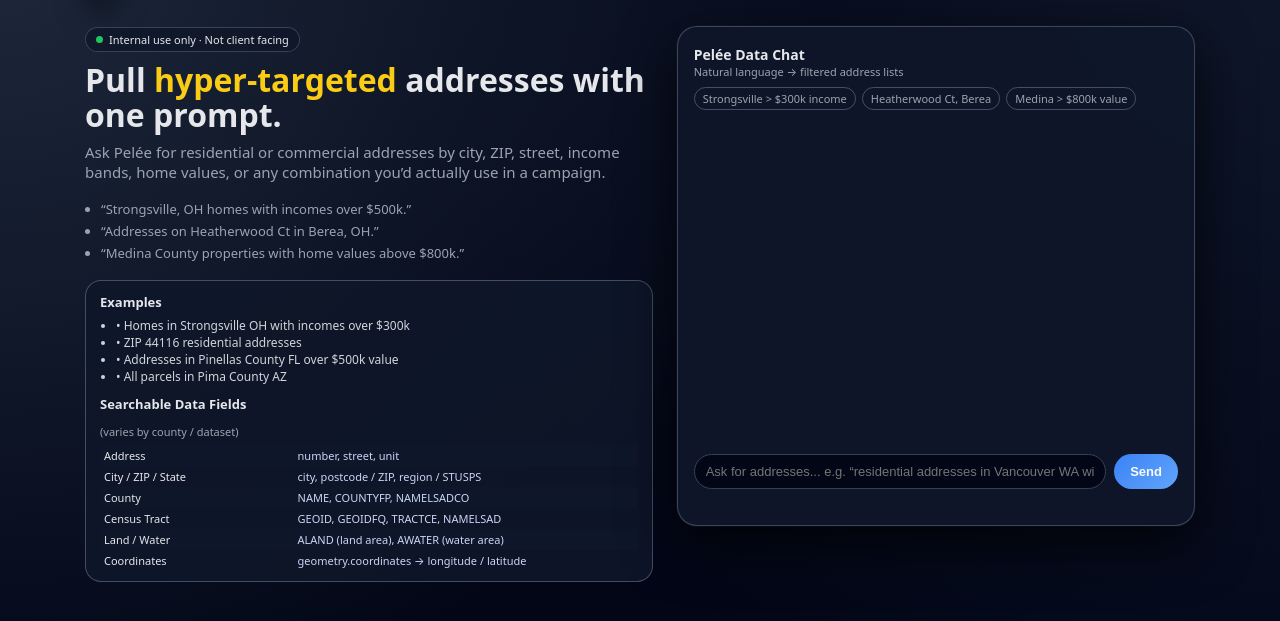
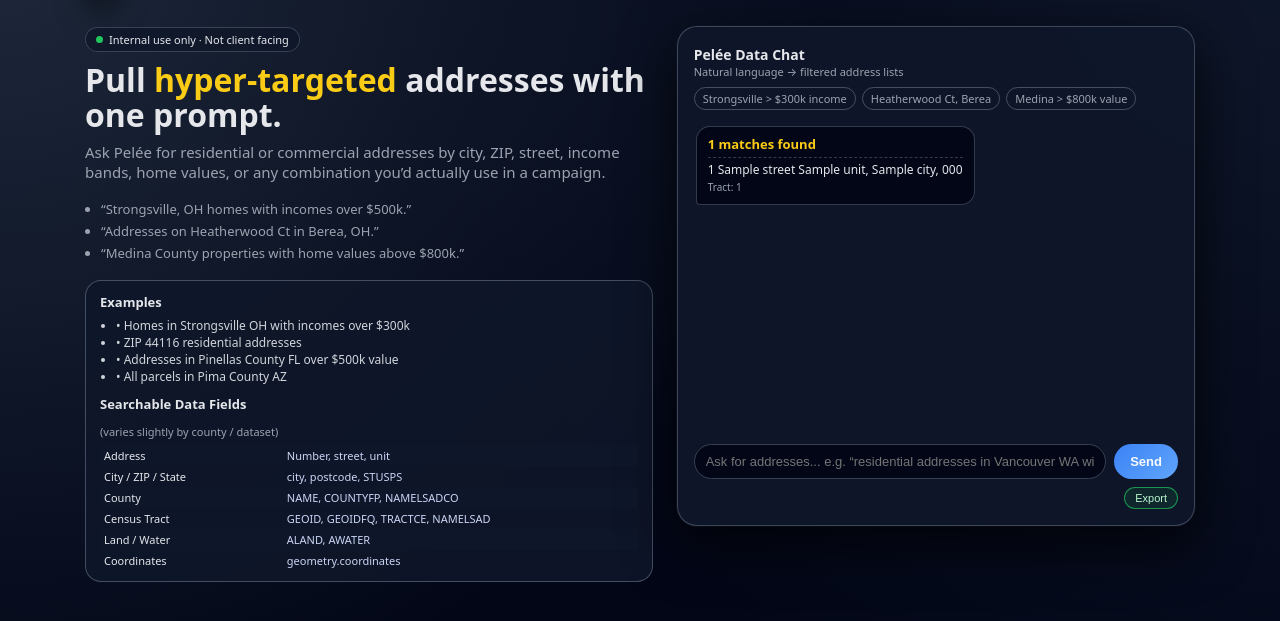
Before and after one commit to ccjackb22/Pelee.Residential, a Flask app: template templates/index.html in a window 1280 px wide. Shown: the part 67-688 px from the top of the page. Run offline with Flask 3, Linux system fonts and the light colour scheme; the visitor is signed in with stand-in values (Sample User, id 1); the template is opened without the code that fills it: most values are stand-ins (such as "Sample title", 1, 10 or a date in 2020).

Commit message:
Update index.html

```diff
--- a/templates/index.html
+++ b/templates/index.html
@@ -2,7 +2,7 @@
 <html lang="en">
 <head>
     <meta charset="UTF-8">
-    <title>Pelée AI - Data Tool</title>
+    <title>Pelée AI – Data Tool</title>
     <style>
         :root {
             color-scheme: dark;
@@ -135,6 +135,7 @@
             color: #d1d5db;
         }
 
+        /* Searchable fields table */
         .fields-table {
             width: 100%;
             border-collapse: collapse;
@@ -150,7 +151,7 @@
             background: rgba(15,23,42,0.9);
         }
         .fields-table-label {
-            width: 36%;
+            width: 34%;
             color: #e5e7eb;
             font-weight: 500;
         }
@@ -296,7 +297,6 @@
             background: rgba(22,163,74,0.12);
             color: #bbf7d0;
             cursor: pointer;
-            display: none; /* hidden until we have results */
         }
         #exportBtn:hover {
             background: rgba(22,163,74,0.2);
@@ -343,16 +343,16 @@
                 </ul>
 
                 <h3>Searchable Data Fields</h3>
-                <small>(varies by county / dataset)</small>
+                <small>(varies slightly by county / dataset)</small>
                 <table class="fields-table">
                     <tbody>
                     <tr>
                         <td class="fields-table-label">Address</td>
-                        <td>number, street, unit</td>
+                        <td>Number, street, unit</td>
                     </tr>
                     <tr>
                         <td class="fields-table-label">City / ZIP / State</td>
-                        <td>city, postcode / ZIP, region / STUSPS</td>
+                        <td>city, postcode, STUSPS</td>
                     </tr>
                     <tr>
                         <td class="fields-table-label">County</td>
@@ -364,18 +364,18 @@
                     </tr>
                     <tr>
                         <td class="fields-table-label">Land / Water</td>
-                        <td>ALAND (land area), AWATER (water area)</td>
+                        <td>ALAND, AWATER</td>
                     </tr>
                     <tr>
                         <td class="fields-table-label">Coordinates</td>
-                        <td>geometry.coordinates → longitude / latitude</td>
+                        <td>geometry.coordinates</td>
                     </tr>
                     </tbody>
                 </table>
             </div>
         </div>
 
-        <!-- RIGHT SIDE (CHAT) -->
+        <!-- RIGHT SIDE -->
         <div class="chat-card">
             <div class="chat-header">
                 <div>
@@ -385,197 +385,59 @@
             </div>
 
             <div class="chip-row">
-                <div class="chip" onclick="quickPrompt('Give me residential addresses in Strongsville Ohio with incomes over $300k')">
-                    Strongsville > $300k income
-                </div>
-                <div class="chip" onclick="quickPrompt('Give me addresses on Heatherwood Ct in Berea Ohio')">
-                    Heatherwood Ct, Berea
-                </div>
-                <div class="chip" onclick="quickPrompt('Show me residential addresses in Medina County Ohio with home values above $800k')">
-                    Medina > $800k value
-                </div>
+                <div class="chip">Strongsville > $300k income</div>
+                <div class="chip">Heatherwood Ct, Berea</div>
+                <div class="chip">Medina > $800k value</div>
             </div>
 
-            <div id="chatbox"></div>
+            <div id="chatbox">
+                {% if error %}
+                    <div class="msg">
+                        <div class="bubble bubble-assistant">
+                            <strong>Error:</strong> {{ error }}
+                        </div>
+                    </div>
+                {% endif %}
 
-            <div class="input-row">
-                <input
-                    id="userInput"
-                    placeholder="Ask for addresses... e.g. “residential addresses in Vancouver WA with incomes over $100k”"
-                    onkeydown="if(event.key==='Enter'){sendMessage();}"
-                >
-                <button id="sendBtn" onclick="sendMessage()">Send</button>
+                {% if results %}
+                    <div class="msg">
+                        <div class="bubble bubble-assistant">
+                            <strong>{{ results|length }} matches found</strong>
+                            {% for r in results %}
+                                <div class="result-item">
+                                    {{ r.properties.number }} {{ r.properties.street }} {{ r.properties.unit }},
+                                    {{ r.properties.city }}, {{ r.properties.postcode }}
+                                    <br>
+                                    <small>Tract: {{ r.properties.GEOID }}</small>
+                                </div>
+                            {% endfor %}
+                        </div>
+                    </div>
+                {% endif %}
             </div>
 
+            <form action="/search" method="POST">
+                <div class="input-row">
+                    <input
+                        id="userInput"
+                        type="text"
+                        name="query"
+                        placeholder="Ask for addresses... e.g. “residential addresses in Vancouver WA with incomes over $100k”"
+                        required
+                    >
+                    <button id="sendBtn">Send</button>
+                </div>
+            </form>
+
             <div class="status-row">
-                <div id="status" class="status"></div>
-                <button id="exportBtn" onclick="exportResults()">⬇ Export</button>
+                <div class="status"></div>
+                <form action="/export" method="GET">
+                    <button id="exportBtn">Export</button>
+                </form>
             </div>
+
         </div>
     </section>
 </div>
-
-<script>
-let lastFilters = null;  // what we sent to /search_advanced last time
-
-function escapeHtml(text) {
-    return (text || "")
-        .toString()
-        .replace(/&/g, "&amp;")
-        .replace(/</g, "&lt;")
-        .replace(/>/g, "&gt;");
-}
-
-function appendUser(msg) {
-    const box = document.getElementById("chatbox");
-    box.innerHTML += `
-      <div class="msg msg-user">
-        <div class="bubble bubble-user">${escapeHtml(msg)}</div>
-      </div>`;
-    box.scrollTop = box.scrollHeight;
-}
-
-function appendAssistant(html) {
-    const box = document.getElementById("chatbox");
-    box.innerHTML += `
-      <div class="msg">
-        <div class="bubble bubble-assistant">${html}</div>
-      </div>`;
-    box.scrollTop = box.scrollHeight;
-}
-
-function setStatus(text) {
-    document.getElementById("status").textContent = text || "";
-}
-
-function quickPrompt(text) {
-    const input = document.getElementById("userInput");
-    input.value = text;
-    sendMessage();
-}
-
-async function sendMessage() {
-    const input = document.getElementById("userInput");
-    const text = input.value.trim();
-    if (!text) return;
-
-    input.value = "";
-    appendUser(text);
-    setStatus("Processing…");
-    document.getElementById("exportBtn").style.display = "none";
-
-    try {
-        // 1) Ask backend to parse the natural-language query into filters
-        const parseRes = await fetch("/parse_query", {
-            method: "POST",
-            headers: {"Content-Type": "application/json"},
-            body: JSON.stringify({ query: text })
-        });
-        const parsed = await parseRes.json();
-
-        if (!parsed.ok) {
-            appendAssistant("I couldn't understand that query. " + (parsed.error || ""));
-            setStatus("");
-            return;
-        }
-
-        const filters = parsed.filters || {};
-        lastFilters = filters; // save for export
-
-        // 2) Run advanced search with filters
-        const searchRes = await fetch("/search_advanced", {
-            method: "POST",
-            headers: {"Content-Type": "application/json"},
-            body: JSON.stringify(filters)
-        });
-        const data = await searchRes.json();
-        setStatus("");
-
-        if (!data.ok) {
-            appendAssistant("Error loading data: " + (data.error || "Unknown error"));
-            return;
-        }
-
-        if (!data.results || data.results.length === 0) {
-            appendAssistant("No matching addresses found.");
-            return;
-        }
-
-        // Enable export button now that we have results
-        document.getElementById("exportBtn").style.display = "inline-block";
-
-        let html = `<strong>${data.count}</strong> results found.<br><br>`;
-        const slice = data.results.slice(0, 40);
-
-        for (const row of slice) {
-            const addr = row.address || "";
-            const city = row.city || "";
-            const state = row.state || "";
-            const zip = row.zip || row.postcode || "";
-            const income = (row.income !== null && row.income !== undefined) ? ` · Income: $${row.income}` : "";
-            const homeVal = (row.home_value !== null && row.home_value !== undefined) ? ` · Home value: $${row.home_value}` : "";
-
-            html += `
-              <div class="result-item">
-                ${escapeHtml(addr)}<br>
-                <small>
-                  ${escapeHtml(city)} ${escapeHtml(state)} ${escapeHtml(zip)}
-                  ${income ? escapeHtml(income) : ""}${homeVal ? escapeHtml(homeVal) : ""}
-                </small>
-              </div>`;
-        }
-
-        if (data.count > slice.length) {
-            html += `<div style="margin-top:6px;color:#9ca3af;font-size:11px;">
-                        Showing first ${slice.length} results.
-                     </div>`;
-        }
-
-        appendAssistant(html);
-
-    } catch (err) {
-        console.error(err);
-        appendAssistant("Unexpected error: " + err);
-        setStatus("");
-    }
-}
-
-async function exportResults() {
-    if (!lastFilters) {
-        appendAssistant("No query to export yet.");
-        return;
-    }
-    try {
-        setStatus("Preparing CSV…");
-        const res = await fetch("/download_csv", {
-            method: "POST",
-            headers: {"Content-Type": "application/json"},
-            body: JSON.stringify(lastFilters)
-        });
-
-        if (!res.ok) {
-            setStatus("");
-            appendAssistant("CSV export failed.");
-            return;
-        }
-
-        const blob = await res.blob();
-        const url = URL.createObjectURL(blob);
-        const a = document.createElement("a");
-        a.href = url;
-        a.download = "addresses.csv";
-        document.body.appendChild(a);
-        a.click();
-        a.remove();
-        URL.revokeObjectURL(url);
-        setStatus("CSV downloaded.");
-        setTimeout(() => setStatus(""), 2000);
-    } catch (err) {
-        console.error(err);
-        appendAssistant("Export error: " + err);
-        setStatus("");
-    }
-}
-</script>
 </body>
 </html>
```
